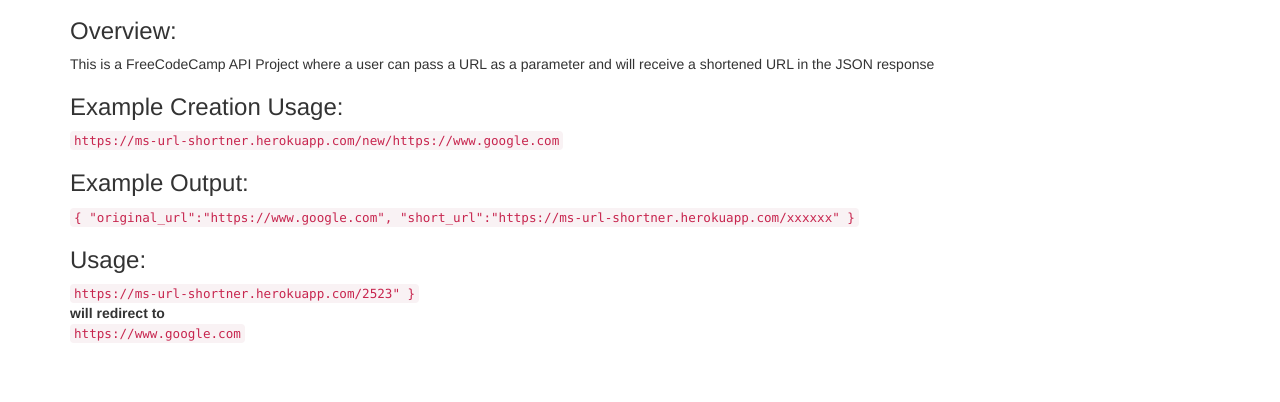
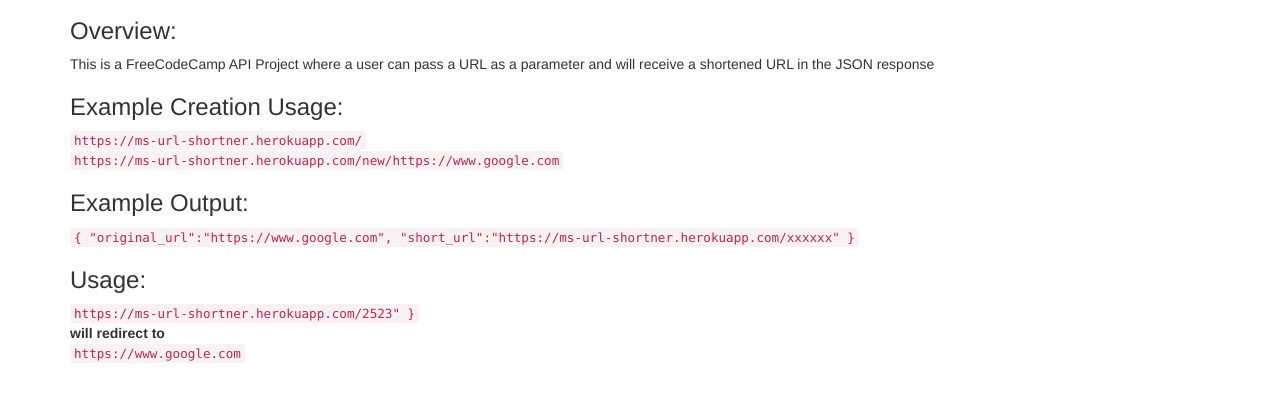
Before and after one commit to jay-thakur/URL-Shortner, a website: page views/index.html in a window 1280 px wide. Shown: the part 102-504 px from the top of the page. Drawn offline with nearby package versions, Linux system fonts and the light colour scheme.

Commit message:
readme updated

```diff
--- a/views/index.html
+++ b/views/index.html
@@ -15,6 +15,7 @@
             <h3>Overview:</h3>
             <p> This is a FreeCodeCamp API Project where a user can pass a URL as a parameter and will receive a shortened URL in the JSON response</p>
             <h3>Example Creation Usage:</h3>
+            <code>https://ms-url-shortner.herokuapp.com/</code> <br>
             <code>https://ms-url-shortner.herokuapp.com/new/https://www.google.com</code> <br>
             <h3>Example Output:</h3>
             <code>{ "original_url":"https://www.google.com", "short_url":"https://ms-url-shortner.herokuapp.com/xxxxxx" }</code>
```
Also changed, not shown: README.md.
